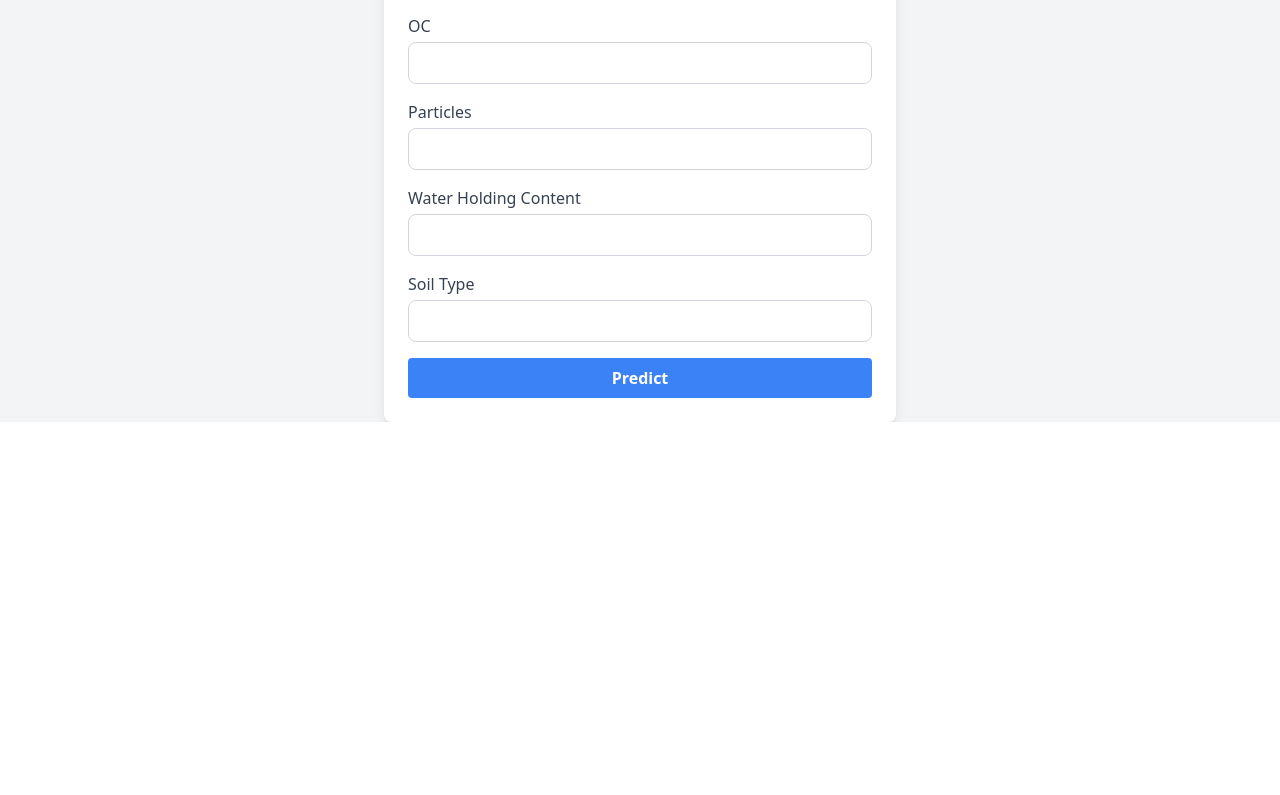
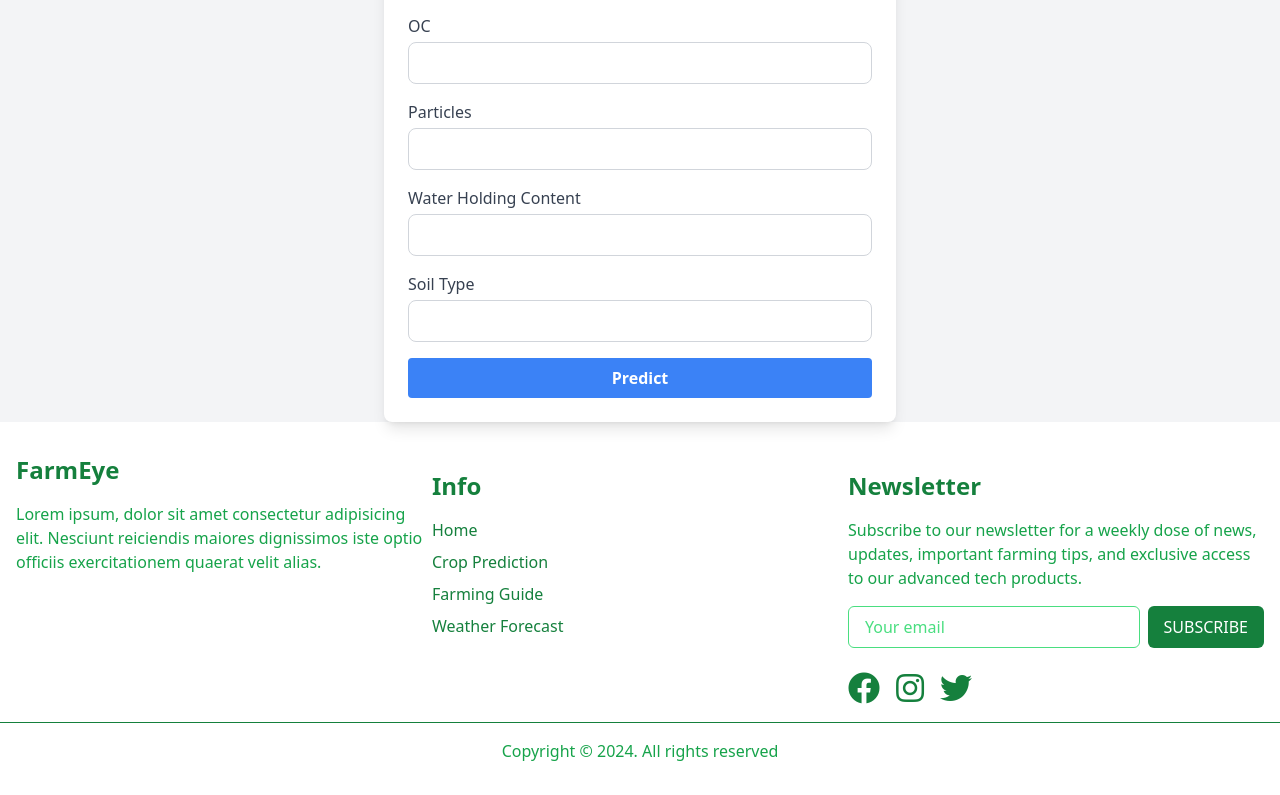
Before and after one commit to ezinneanne/farmeyeml, a Vue app in the folder frontend/vue-frontend/: page /predict in a window 1280 px wide. Shown: the part 402-1197 px from the top of the page. Before the commit the page ends 824 px from the top, so only its background shows below. Built offline with nearby package versions, Linux system fonts and the light colour scheme.

Commit message:
first commit

```diff
--- a/frontend/vue-frontend/package.json
+++ b/frontend/vue-frontend/package.json
@@ -9,6 +9,7 @@
     "preview": "vite preview"
   },
   "dependencies": {
+    "axios": "^1.7.9",
     "vue": "^3.5.13",
     "vue-router": "^4.4.5"
   },
@@ -17,7 +18,7 @@
     "autoprefixer": "^10.4.20",
     "postcss": "^8.4.49",
     "tailwindcss": "^3.4.17",
-    "vite": "^6.0.1",
+    "vite": "^6.0.7",
     "vite-plugin-vue-devtools": "^7.6.5"
   }
 }
--- a/frontend/vue-frontend/src/components/footer.vue
+++ b/frontend/vue-frontend/src/components/footer.vue
@@ -16,10 +16,10 @@
           <div class="w-full md:w-1/3">
             <h4 class="text-2xl font-bold my-4">Info</h4>
             <ul class="space-y-2">
-              <li><a href="#" class="hover:text-green-400">Home</a></li>
-              <li><a href="#" class="hover:text-green-400">Features</a></li>
-              <li><a href="#" class="hover:text-green-400">About</a></li>
-              <li><a href="#" class="hover:text-green-400">Contact Us <i class="far fa-envelope"></i></a></li>
+              <li><router-link to="/" class="hover:text-green-400">Home</router-link></li>
+              <li><router-link to="/predict" class="hover:text-green-400">Crop Prediction</router-link></li>
+              <li><a href="https://ezinneanne.github.io/farmeyeml/" rel="noopener noreferrer" target="_blank" class="hover:text-green-400">Farming Guide</a></li>
+              <li><router-link to="/weather" class="hover:text-green-400">Weather Forecast</router-link></li>
             </ul>
           </div>
 
--- a/frontend/vue-frontend/src/views/PredictView.vue
+++ b/frontend/vue-frontend/src/views/PredictView.vue
@@ -26,10 +26,16 @@
       </div>
     </div>
   </div>
+  <Footer />
 </template>
 
 <script>
+import axios from "axios";
+import Footer from '../components/footer.vue';
 export default {
+  components: {
+    Footer,
+  },
   data() {
     return {
       form: {
@@ -58,18 +64,11 @@
   methods: {
     async handlePredict() {
       try {
-          const response = await fetch("http://localhost:5000/predict", {
-            method: "POST",
+        const response = await axios.post("http://localhost:5000/predict", this.form, {
           headers: { "Content-Type": "application/json" },
-            body: JSON.stringify(this.form),
         });
 
-          if (!response.ok) {
-            throw new Error("Failed to fetch prediction");
-          }
-
-          const data = await response.json();
-          this.prediction = data.prediction;
+        this.prediction = response.data.prediction;
       } catch (error) {
         console.error("Error fetching prediction:", error);
         alert("Error fetching prediction. Check console for details.");
--- a/frontend/vue-frontend/src/views/WeatherView.vue
+++ b/frontend/vue-frontend/src/views/WeatherView.vue
@@ -30,10 +30,15 @@
         {{ errorMessage }}
       </p>
     </div>
+    <Footer />
   </template>
 
   <script>
+  import Footer from '../components/footer.vue';
   export default {
+    components: {
+      Footer,
+    },
     data() {
       return {
         state: "",
```
Also changed, not shown: 1 other file (tests, documents, lock files or other folders). Lines whose indentation alone changed are shown as unchanged.
